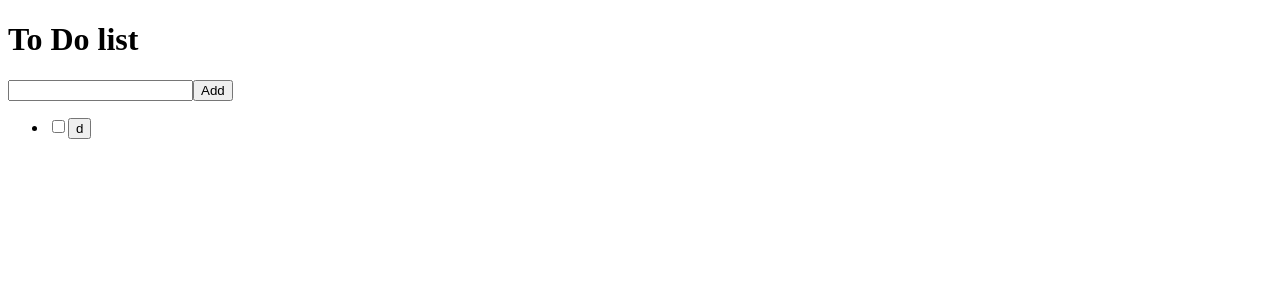
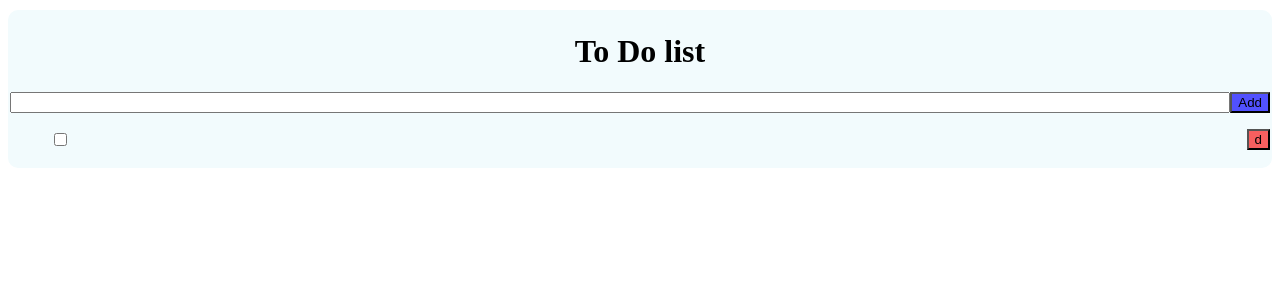
Before and after one commit to testtask38000/taskTDL, an Angular app in the folder TDL/: page / in a window 1280 px wide. Shown: the top 300 px of the page. Built offline with nearby package versions, Linux system fonts and the light colour scheme.

Commit message:
feat: add some css styles(flex view, colors for buttons) for to do list

```diff
--- a/TDL/src/app/app.css
+++ b/TDL/src/app/app.css
@@ -0,0 +1,37 @@
+.tdl-container {
+    margin: 10px auto;
+    padding: 2px;
+    border-radius: 10px;
+    background-color: #f2fbfd;
+}
+
+h1 {
+    text-align: center;
+}
+
+form {
+    display: flex;
+}
+
+form input {
+    flex: 1;
+}
+
+button {
+    background-color: rgb(81, 81, 255);
+}
+
+li {
+    display: flex;
+    align-items: center;
+    justify-content: space-between;
+}
+
+li label {
+    display: flex;
+    align-items: center;
+}
+
+li button {
+    background: rgb(248, 95, 95);
+}
```
